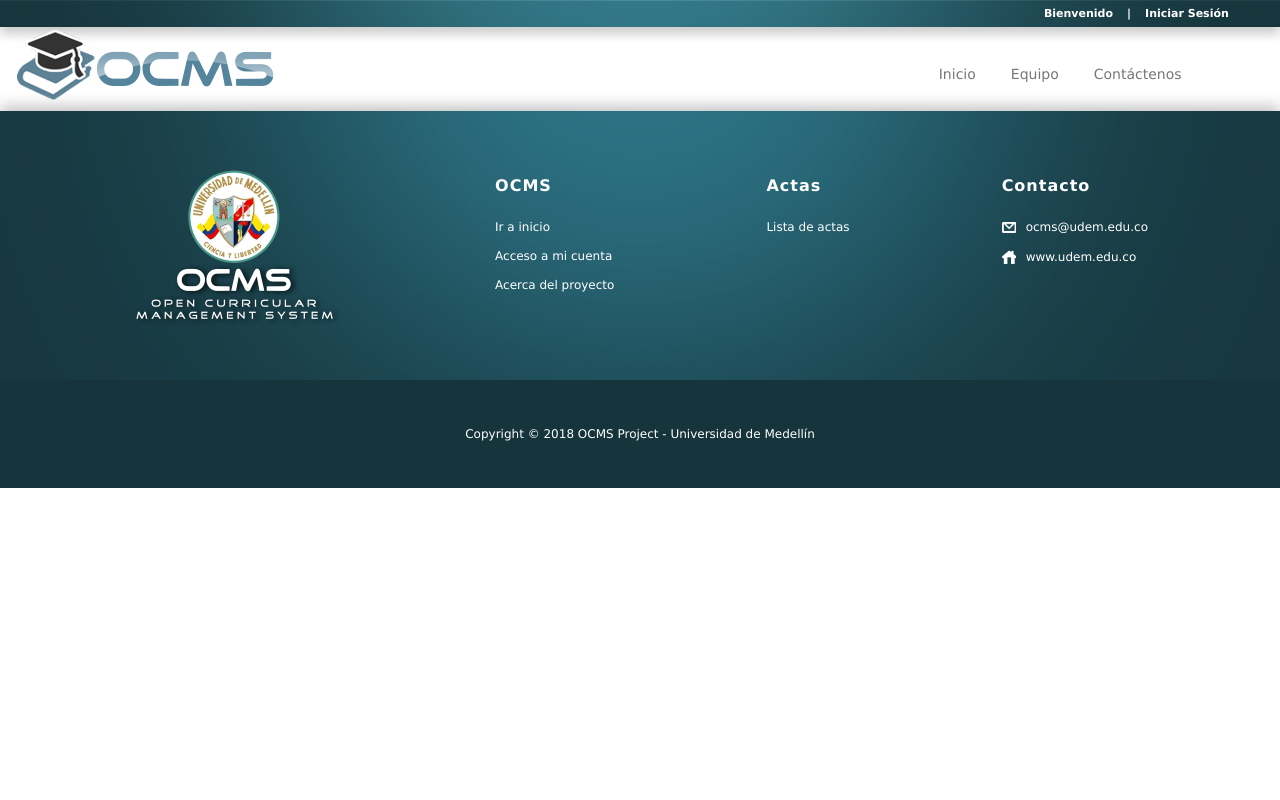
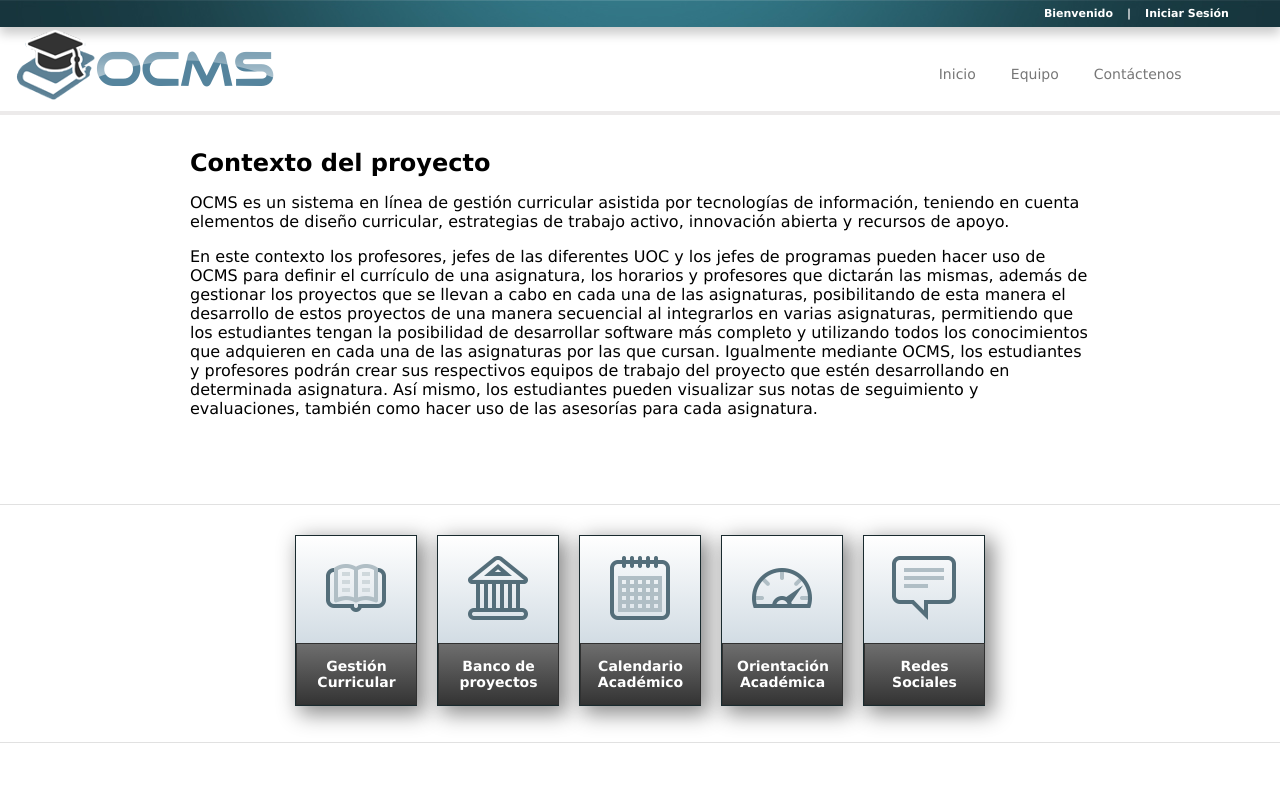
Before and after one commit to anamariasosam/ocms_web, a React (Create React App) app: page /about in a window 1280 px wide. Shown: the top 800 px of the page. Built offline with nearby package versions, Linux system fonts and the light colour scheme.

Commit message:
create pages

```diff
--- a/src/App.js
+++ b/src/App.js
@@ -4,6 +4,9 @@ import Header from "./components/Header";
 import Footer from "./components/Footer";
 import Home from "./views/Home";
 import Login from "./views/Login";
+import Team from "./views/Team";
+import About from "./views/About";
+import Contact from "./views/Contact";
 import RecoverPassword from "./views/RecoverPassword";
 import Module from "./views/modules/Module";
 import AcademicSchedule from "./views/modules/AcademicSchedule/AcademicSchedule";
@@ -19,6 +22,9 @@ class App extends Component {
 
           <Route path="/" component={Home} exact />
           <Route path="/login" component={Login} />
+          <Route path="/equipo" component={Team} />
+          <Route path="/about" component={About} />
+          <Route path="/contactenos" component={Contact} />
           <Route path="/recuperarClave" component={RecoverPassword} />
 
           <Route path="/calendarioAcademico" component={AcademicSchedule} />
--- a/src/components/FooterMenu.js
+++ b/src/components/FooterMenu.js
@@ -20,7 +20,11 @@ const FooterMenu = () => {
               Acceso a mi cuenta
             </Link>
           </li>
-          <li>Acerca del proyecto</li>
+          <li>
+            <Link to="/about" className="footer--link reset--link">
+              Acerca del proyecto
+            </Link>
+          </li>
         </ul>
       </div>
       <div>
--- a/src/components/Nav.js
+++ b/src/components/Nav.js
@@ -12,8 +12,16 @@ const Nav = () => (
           Inicio
         </Link>
       </li>
-      <li>Equipo</li>
-      <li>Contáctenos</li>
+      <li>
+        <Link to="/equipo" className="reset--link">
+          Equipo
+        </Link>
+      </li>
+      <li>
+        <Link to="/contactenos" className="reset--link">
+          Contáctenos
+        </Link>
+      </li>
     </ul>
   </nav>
 );
--- a/src/styles/App.css
+++ b/src/styles/App.css
@@ -423,3 +423,15 @@ body {
 .calendarInfo--list li {
   margin-right: 60px;
 }
+
+/* Page */
+
+.page--container {
+  max-width: 900px;
+  margin: 0 auto;
+}
+
+.page--container p,
+.page--container li {
+  font-size: 16px;
+}
--- /dev/null
+++ b/src/views/About.js
@@ -0,0 +1,36 @@
+import React from "react";
+import MainLayout from "../layouts/MainLayout.js";
+
+const About = () => {
+  return (
+    <MainLayout>
+      <div className="page--container">
+        <h1>Contexto del proyecto</h1>
+        <p>
+          OCMS es un sistema en línea de gestión curricular asistida por
+          tecnologías de información, teniendo en cuenta elementos de diseño
+          curricular, estrategias de trabajo activo, innovación abierta y
+          recursos de apoyo.
+        </p>
+        <p>
+          En este contexto los profesores, jefes de las diferentes UOC y los
+          jefes de programas pueden hacer uso de OCMS para definir el currículo
+          de una asignatura, los horarios y profesores que dictarán las mismas,
+          además de gestionar los proyectos que se llevan a cabo en cada una de
+          las asignaturas, posibilitando de esta manera el desarrollo de estos
+          proyectos de una manera secuencial al integrarlos en varias
+          asignaturas, permitiendo que los estudiantes tengan la posibilidad de
+          desarrollar software más completo y utilizando todos los conocimientos
+          que adquieren en cada una de las asignaturas por las que cursan.
+          Igualmente mediante OCMS, los estudiantes y profesores podrán crear
+          sus respectivos equipos de trabajo del proyecto que estén
+          desarrollando en determinada asignatura. Así mismo, los estudiantes
+          pueden visualizar sus notas de seguimiento y evaluaciones, también
+          como hacer uso de las asesorías para cada asignatura.
+        </p>
+      </div>
+    </MainLayout>
+  );
+};
+
+export default About;
--- /dev/null
+++ b/src/views/Contact.js
@@ -0,0 +1,15 @@
+import React from "react";
+import MainLayout from "../layouts/MainLayout.js";
+
+const Contact = () => {
+  return (
+    <MainLayout>
+      <div className="page--container">
+        <h1>Contactátenos</h1>
+        <p>Para recibir información del proyecto comunicarse con...</p>
+      </div>
+    </MainLayout>
+  );
+};
+
+export default Contact;
--- a/src/views/Home.js
+++ b/src/views/Home.js
@@ -1,12 +1,8 @@
-import React, { Fragment } from "react";
+import React from "react";
 import MainLayout from "../layouts/MainLayout.js";
 
 const Home = () => {
-  return (
-    <MainLayout>
-      <Fragment />
-    </MainLayout>
-  );
+  return <MainLayout />;
 };
 
 export default Home;
--- /dev/null
+++ b/src/views/Team.js
@@ -0,0 +1,24 @@
+import React from "react";
+import MainLayout from "../layouts/MainLayout.js";
+
+const Team = () => {
+  return (
+    <MainLayout>
+      <div className="page--container">
+        <h1>Equipo</h1>
+
+        <ul>
+          <li>Juan Bernardo Quintero</li>
+          <li>Carlos Mera Banguero</li>
+          <li>Laura Gutiérrez Tamayo</li>
+          <li>Stephany Lara Jiménez</li>
+          <li>Santiago Alvear Ángel</li>
+          <li>Yeny García Álvarez</li>
+          <li>Ana María Sosa</li>
+        </ul>
+      </div>
+    </MainLayout>
+  );
+};
+
+export default Team;
```
